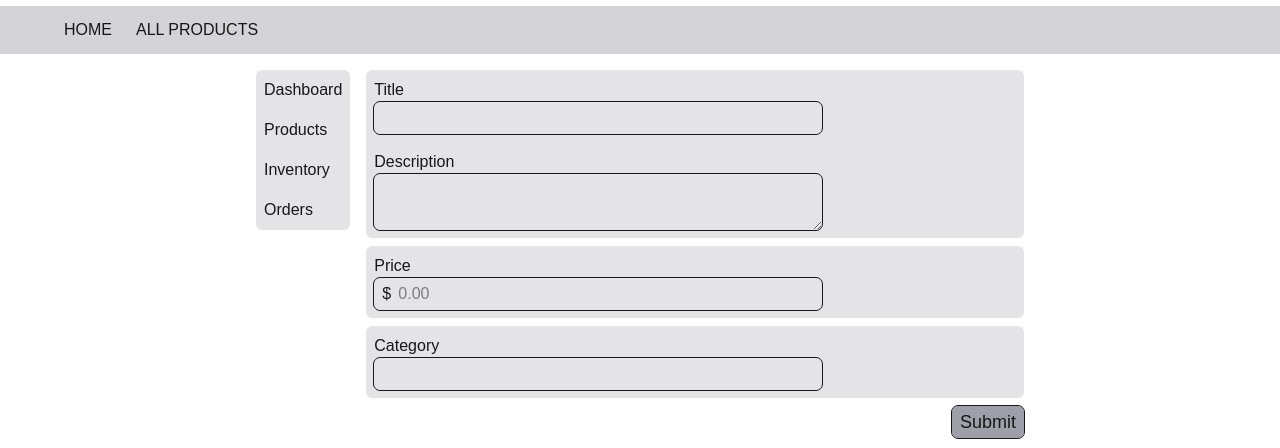
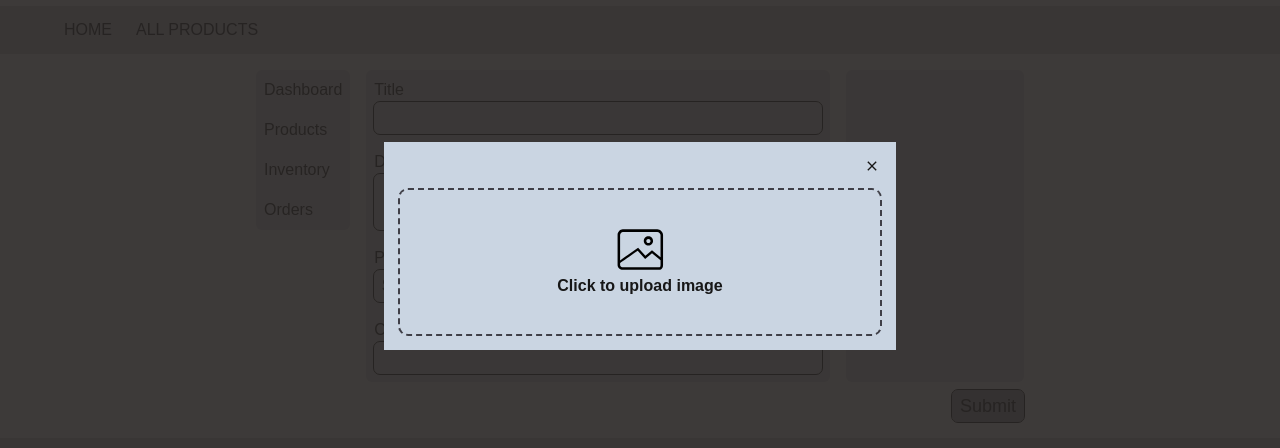
Before and after one commit to ambornstein/eCommerce-template, a Next.js app: page /manage/products/new in a window 1280 px wide. Shown: the part 154-602 px from the top of the page. Built offline with nearby package versions, Linux system fonts and the light colour scheme; no server answers.

Commit message:
Image upload prep

```diff
--- a/package.json
+++ b/package.json
@@ -9,10 +9,13 @@
     "lint": "eslint"
   },
   "dependencies": {
+    "@vercel/blob": "^1.1.1",
+    "blob": "^0.1.0",
     "mongoose": "^8.18.1",
     "next": "15.5.3",
     "react": "19.1.0",
-    "react-dom": "19.1.0"
+    "react-dom": "19.1.0",
+    "react-icons": "^5.5.0"
   },
   "devDependencies": {
     "@eslint/eslintrc": "^3",
--- a/src/app/globals.css
+++ b/src/app/globals.css
@@ -30,6 +30,12 @@
   }
 }
 
+@layer utilities {
+  .center {
+    @apply flex justify-center items-center
+  }
+}
+
 /* @media (prefers-color-scheme: dark) {
   :root {
     --background: #0a0a0a;
--- a/src/app/manage/products/[id]/page.tsx
+++ b/src/app/manage/products/[id]/page.tsx
@@ -4,16 +4,19 @@ import { createOrUpdateProduct } from "@/lib/actions";
 import { ProductFormElements } from "../new/page";
 import { useParams } from "next/navigation";
 import { useEffect, useState } from "react";
+import { ProductData } from "@/lib/types";
 
 export default function EditProductPage() {
     const params = useParams<{ id: string }>()
     const [product, setProduct] = useState<ProductData>()
     useEffect(() => {
+        if (!params.id) return
         fetch('/api/product/' + params.id).then(res => res.json()).then(data => setProduct(data))
-    }, [])
+    }, [params.id])
 
     return <form className="flex flex-col gap-2" action={createOrUpdateProduct}>
         <input type="hidden" name="id" value={params.id} />
         <ProductFormElements product={product} />
+        <button className="button w-fit float-start">Delete</button>
     </form>
 }
--- a/src/app/manage/products/new/page.tsx
+++ b/src/app/manage/products/new/page.tsx
@@ -1,33 +1,37 @@
 'use client'
 
+import ImageUploadPanel from "@/components/ImageUploadPanel"
+import Modal from "@/components/Modal"
 import { createOrUpdateProduct } from "@/lib/actions"
+import { ProductData } from "@/lib/types"
 
-export const ProductFormElements = (props: {product?: ProductData}) =>
+export const ProductFormElements = (props: { product?: ProductData }) =>
     <>
-        <div className="panel flex flex-col gap-4">
+        <div className="flex gap-4">
+            <div className="panel flex flex-col gap-4 w-fit">
                 <label>Title
-                <input name="name" type="text" className="input-field" defaultValue={props.product?.name}/>
+                    <input name="name" type="text" className="input-field" defaultValue={props.product?.name} />
                 </label>
                 <label>Description
-                <textarea name="description" className="input-field block" defaultValue={props.product?.description}/>
+                    <textarea name="description" className="input-field block" defaultValue={props.product?.description} />
                 </label>
-        </div>
-        <div className="panel">
+                <div>
                     <label>Price
                         <input name="price" type="number" step="0.01" min="0.00" placeholder="0.00" defaultValue={props.product?.price} className="input-field pl-6" />
                     </label>
                     <span className="absolute -translate-y-7 translate-x-2">$</span>
                 </div>
-        <div className="panel">
                 <label>Category
                     <input name="category" required={false} type="text" className="input-field" defaultValue={props.product?.category} />
                 </label>
+            </div>
+            <ImageUploadPanel/>
         </div>
         <input type="submit" className="button self-end" />
     </>
 
 export default function NewProductPage() {
     return <form className="flex flex-col gap-2" action={createOrUpdateProduct}>
-        <ProductFormElements/>
+        <ProductFormElements />
     </form>
 }
--- /dev/null
+++ b/src/components/ImageUploadPanel.tsx
@@ -0,0 +1,28 @@
+'use client'
+import { useState } from "react"
+import Modal from "./Modal"
+
+export default function ImageUploadPanel() {
+    const [menuOpen, setMenuOpen] = useState(true)
+    const [selectedImage, setSelectedImage] = useState<File>()
+
+    return <div className="panel w-full" >
+
+
+
+        <Modal setIsOpen={setMenuOpen} isOpen={menuOpen}>
+            <div className="flex">
+                <label htmlFor="dropzone-file" className="flex flex-col justify-center items-center outline-dashed outline-2 rounded-lg outline-zinc-700 w-full h-36 cursor-pointer hover:bg-zinc-300 ">
+                    <img className="size-12" src='/image.svg'/>
+                    <p><b>Click to upload image</b></p>
+                    <input id="dropzone-file" type="file" accept="image/jpeg, image/png" className="hidden"
+                    onChange={e => {
+                        const image = e.target.files![0]
+                        setSelectedImage(image)
+                        setMenuOpen
+                    }}/>
+                </label>
+            </div>
+        </Modal>
+    </div >
+}
--- /dev/null
+++ b/src/components/Modal.tsx
@@ -0,0 +1,30 @@
+'use client'
+
+import { useEffect } from "react"
+import { MdClose } from "react-icons/md"
+
+export interface ModalProps {
+    children: React.ReactNode,
+    isOpen: boolean,
+    setIsOpen: (value: boolean) => void
+}
+
+export default function Modal({ children, isOpen, setIsOpen }: ModalProps) {
+
+    const close = () => setIsOpen(false)
+
+    useEffect(() => {
+        if (document != undefined) document.body.style.overflow = isOpen ? "hidden" : "unset"
+    }, [isOpen])
+
+    if (!isOpen) return null
+
+    return (
+        <div className="fixed top-0 left-0 w-full h-screen center">
+            <div onClick={close} className="w-full h-full bg-stone-800/90" />
+            <div className="flex flex-col fixed w-lg h-fit bg-slate-300 p-4">
+                <MdClose onClick={close} className="self-end w-fit mb-4" />
+                {children}
+            </div>
+        </div>)
+}
--- a/src/lib/types.ts
+++ b/src/lib/types.ts
@@ -1,4 +1,4 @@
-interface ProductData {
+export interface ProductData {
     name: string,
     description: string,
     price: number,
```
Also changed, not shown: public/image.svg (added), 1 other file (tests, documents, lock files or other folders). Lines whose indentation alone changed are shown as unchanged.
